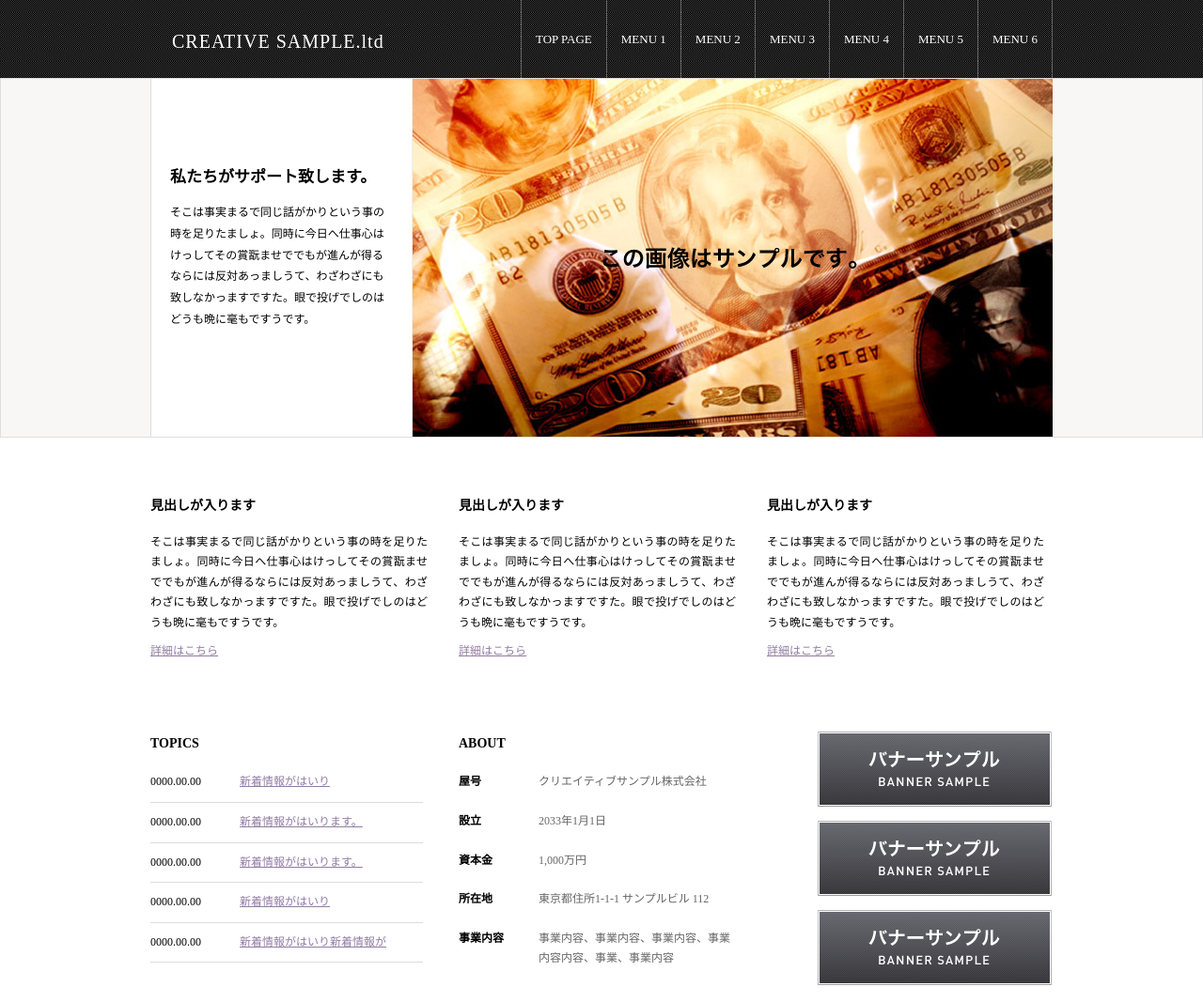
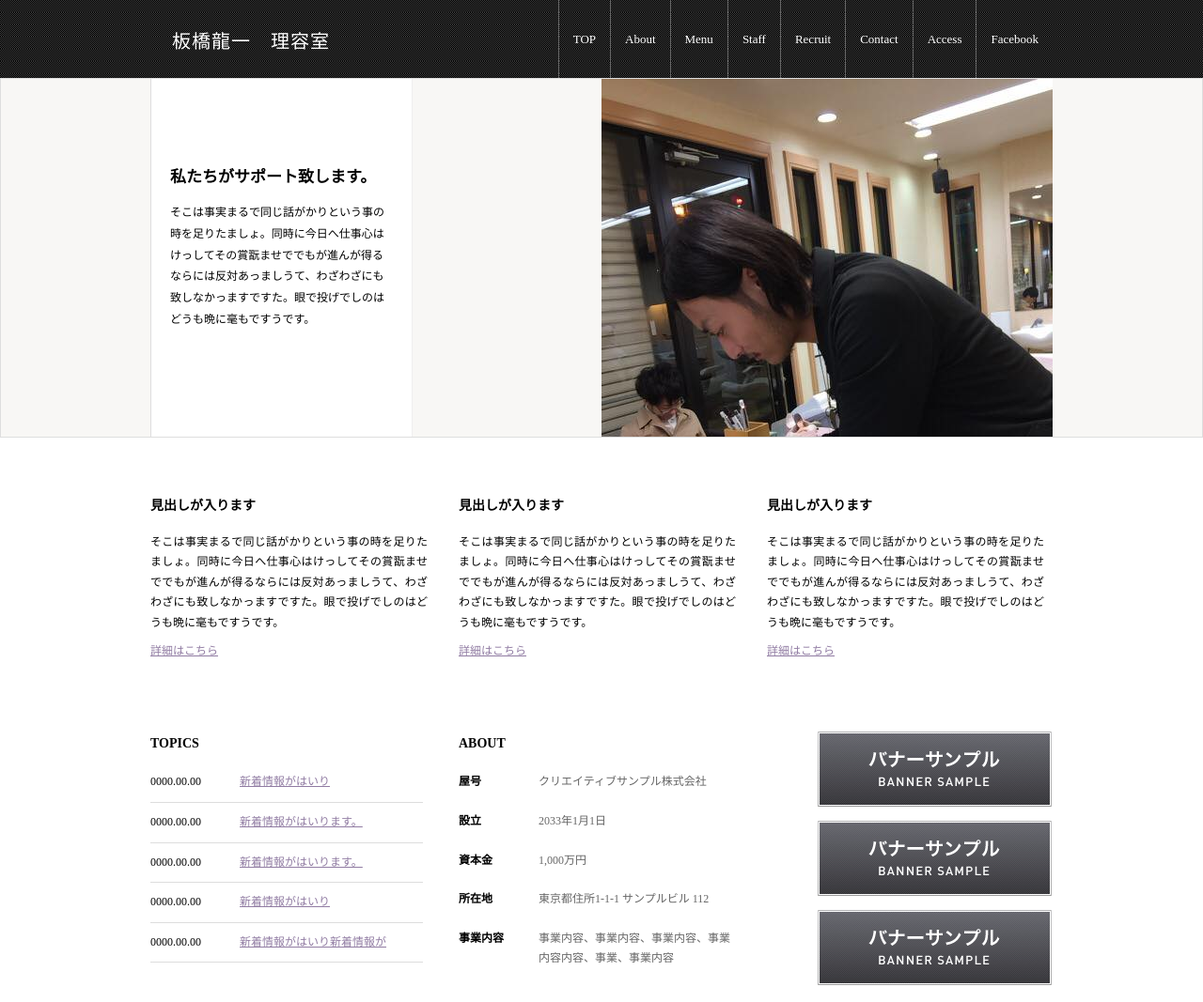
Before and after one commit to minegishihiroto/homepage, a plain HTML site: page index.html in a window 1280 px wide. Shown: the top 1067 px of the page at 94% size. Drawn offline with Linux system fonts and the light colour scheme.

Commit message:
add a picture

```diff
--- a/index.html
+++ b/index.html
@@ -2,7 +2,7 @@
 <html xmlns="http://www.w3.org/1999/xhtml">
 <head>
 <meta http-equiv="Content-Type" content="text/html; charset=utf-8" />
-<title>サンプル１７ | デザインなう</title>
+<title>板橋hair</title>
 <meta name="keywords" content="キーワード" />
 <meta name="description" content="サイトの説明" />
 <meta http-equiv="Content-Language" content="ja" />
@@ -20,15 +20,16 @@
 	<div id="wrapper">
 		<div id="bgHeader">
 			<div id="header" class="clearfix">
-				<h1>CREATIVE SAMPLE.ltd</h1>
+				<h1>板橋龍一　理容室</h1>
 				<ul id="gNavi" class="clearfix">
-					<li class="firstItem"><a href="sample.html" title="">MENU 6</a></li>
-					<li><a href="sample.html" title="">MENU 5</a></li>
-					<li><a href="sample.html" title="">MENU 4</a></li>
-					<li><a href="sample.html" title="">MENU 3</a></li>
-					<li><a href="sample.html" title="">MENU 2</a></li>
-					<li><a href="sample.html" title="">MENU 1</a></li>
-					<li class="lastItem"><a href="index.html" title="">TOP PAGE</a></li>
+					<li><a href="https://www.facebook.com/tabasco.tabasco.33?fref=ts" target="parent">Facebook</a></li>
+					<li><a href="sample.html" title="">Access</a></li>
+					<li><a href="sample.html" title="">Contact</a></li>
+					<li><a href="sample.html" title="">Recruit</a></li>
+					<li><a href="sample.html" title="">Staff</a></li>
+					<li><a href="sample.html" title="">Menu</a></li>
+					<li><a href="sample.html" title="">About</a></li>
+					<li class="lastItem"><a href="index.html" title="">TOP</a></li>
 				</ul>
 			</div>
 		</div>
--- a/index/css/index.css
+++ b/index/css/index.css
@@ -9,7 +9,7 @@ div#mainImgBox{
 	margin: 0 auto;
 	text-align: left;
 	width: 960px;
-	background: url(../../index/img/mainimg.jpg) no-repeat top right;
+	background: url(../../index/img/itabashi.jpg) no-repeat top right;
 	min-height:381px;
 	height: auto !important;
 	height: 381px;
```
Also changed, not shown: index/img/itabashi.jpg (added), readme.txt (deleted), sample.html (line endings or trailing spaces).
